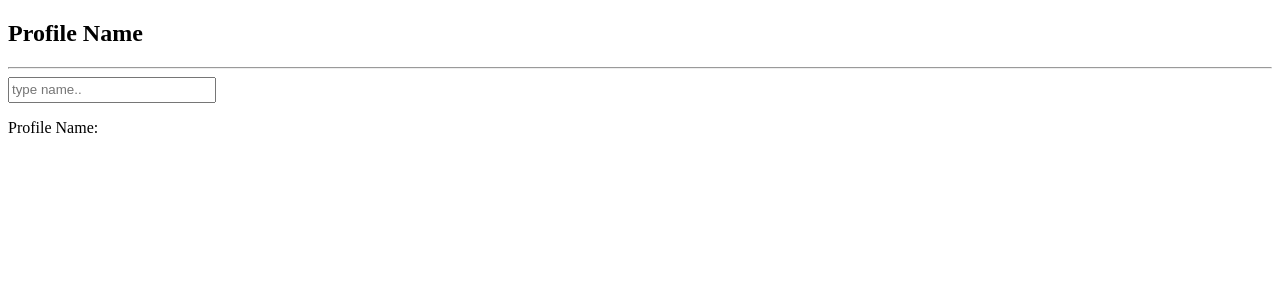
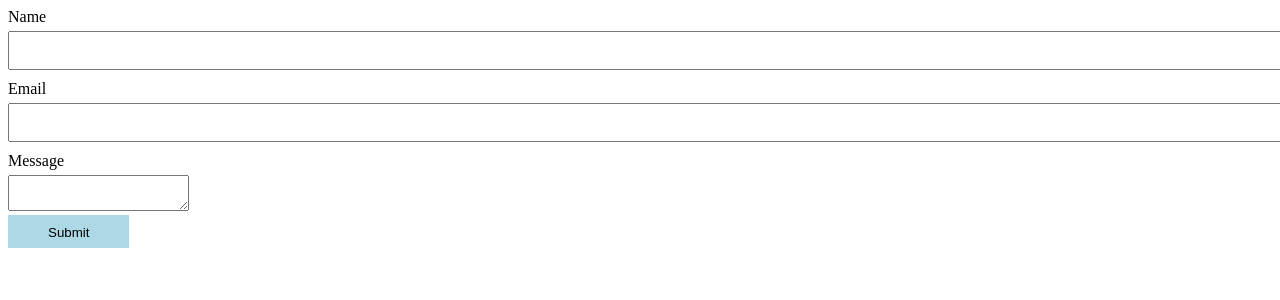
Before and after one commit to grp0060078/react, a React (Vite) app: page / in a window 1280 px wide. Shown: the top 300 px of the page. Built offline with nearby package versions, Linux system fonts and the light colour scheme.

Commit message:
commit formik

```diff
--- /dev/null
+++ b/db.json
@@ -0,0 +1,44 @@
+{
+  "notes": [
+    {
+      "id": 1,
+      "content": "HTML is easy",
+      "important": true
+    },
+    {
+      "id": 2,
+      "content": "Browser can only execute Javascript",
+      "important": false
+    },
+    {
+      "id": 3,
+      "content": "GET and POST are the most important methods of HTTP protocol",
+      "important": true
+    },
+    {
+      "id": 4,
+      "content": "JSON server acts like a mock server without a real backend server to serve API endpoints",
+      "important": false
+    },
+    {
+      "id": 5,
+      "content": "CRUD with React with routers, useState, useReducers, useContext, useRef hooks axios",
+      "important": true
+    },
+    {
+      "id": 6,
+      "content": "raja",
+      "important": false
+    },
+    {
+      "id": 7,
+      "content": "",
+      "important": false
+    },
+    {
+      "id": 8,
+      "content": "",
+      "important": true
+    }
+  ]
+}
--- a/package.json
+++ b/package.json
@@ -16,8 +16,11 @@
     "@fortawesome/free-regular-svg-icons": "^6.4.2",
     "@fortawesome/free-solid-svg-icons": "^6.4.2",
     "@fortawesome/react-fontawesome": "^0.2.0",
-    "bootstrap": "^4.6.0",
+    "axios": "^1.6.0",
+    "bootstrap": "^4.6.2",
+    "formik": "^2.4.5",
     "install": "^0.13.0",
+    "next": "^14.0.0",
     "npm": "^10.2.1",
     "react": "^18.2.0",
     "react-dom": "^18.2.0",
--- a/src/App.jsx
+++ b/src/App.jsx
@@ -1,23 +1,65 @@
+// Formik: small group of react components and hooks for building forms in React
 
-import React, { useState, createContext, } from 'react';
-import Profile from './components/profile.jsx'
+import { ErrorMessage, Field, Form, Formik } from 'formik';
+import React from 'react';
+import './styles/App.css';
 
-const ProfileContext = createContext();
+function ContactForm() {
+  return (
+    <Formik
+      initialValues={{ name: '', email: '', message: '' }}
 
+      validate={(values) => {
+        const errors = {};
 
-function App  ()  {
+        if (!values.name) {
+          errors.name = 'Name is required';
+        }
 
-  const [profileName, setProfileName] = useState('');
+        if (values.email == '') {
+          errors.email = 'Email is required';
+        } else if(!/^[a-zA-Z0-9+_.-]+@[a-zA-Z0-9.-]+$/i.test(values.email)){
+          errors.email = 'Invalid email address';
+        }
 
+        return errors;
+      }}
+
+      onSubmit={(values) => {
+        console.log(values);
+      }}
+    >
+      <Form>
+        <div>
+          <label htmlFor='name'>Name</label>
+          <Field type='text' name='name' />
+          <ErrorMessage name='name' component='div' className='error'/>
+        </div>
+
+        <div>
+          <label htmlFor='email'>Email</label>
+          <Field type='email' name='email' />
+          <ErrorMessage name='email' component='div' className='error'/>
+        </div>
+
+        <div>
+          <label htmlFor='message'>Message</label>
+          <Field as='textarea' name='message' />
+          <ErrorMessage name='message' component='div' className='error'/>
+        </div>
+
+        <button type='submit'>Submit</button>
+    </Form>
+    </Formik>
+  )
+}
+
+function App() {
   return (
+    <div>
+      <ContactForm />
+    </div>
+  )
+}
 
-    <ProfileContext.Provider value={{ profileName, setProfileName }}>
-      <Profile />
-    </ProfileContext.Provider>
-  );
-};
-
-
-
-
-export { App as default, ProfileContext };
+export default App;
--- a/src/components/profile.jsx
+++ /dev/null
@@ -1,35 +0,0 @@
-import React, { useContext } from 'react';
-import { ProfileContext } from '../App';
-
-
-function Profile ()  {
-
-  const { profileName, setProfileName } = useContext(ProfileContext);
-
-
-  const handleProfileNameChange = (event) => {
-    setProfileName(event.target.value);
-  };
-  const pad={
-    width:200,
-    height:20,
-
-  }
-
-  return (
-    <div>
-      <h2> Profile Name</h2>
-      <hr></hr>
-
-      <input
-        style={pad}
-        type="text"
-        placeholder='type name..'
-        value={profileName}
-        onChange={handleProfileNameChange}
-      />
-      <p>Profile Name: {profileName}</p>
-    </div>
-  );
-};
-export default Profile;
--- a/src/styles/App.css
+++ b/src/styles/App.css
@@ -0,0 +1,25 @@
+.error {
+    color: red;
+}
+
+label {
+    display: block;
+    margin-bottom: 5px;
+
+}
+
+input[type='text'], input[type='email'] {
+    width: 100%;
+    padding: 10px;
+    margin-bottom: 10px;
+
+}
+
+button {
+    background: lightblue;
+    padding: 8px 40px;
+    padding-top: 10px;
+    display: block;
+    border: none;
+    cursor: pointer;
+}
```
Also changed, not shown: src/mm.jsx (deleted, +0 -26 lines), 1 other file (tests, documents, lock files or other folders).
